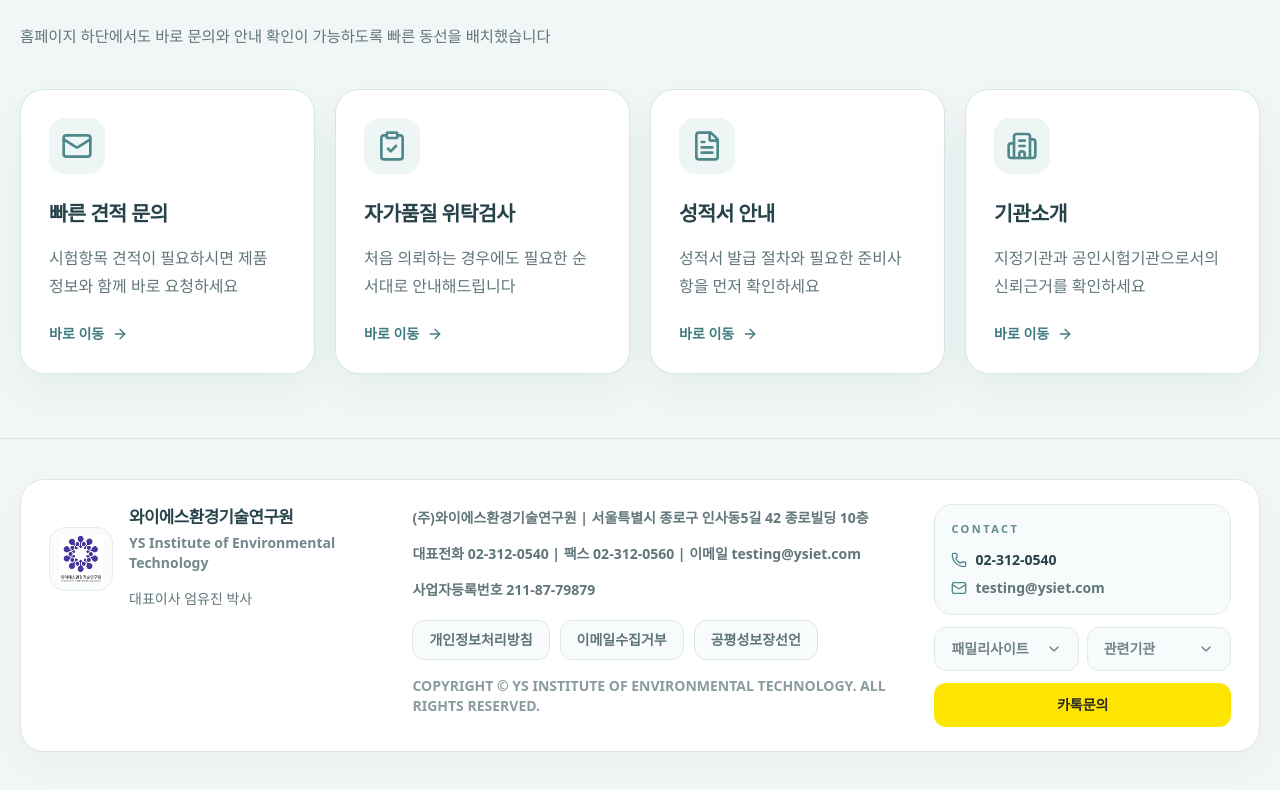
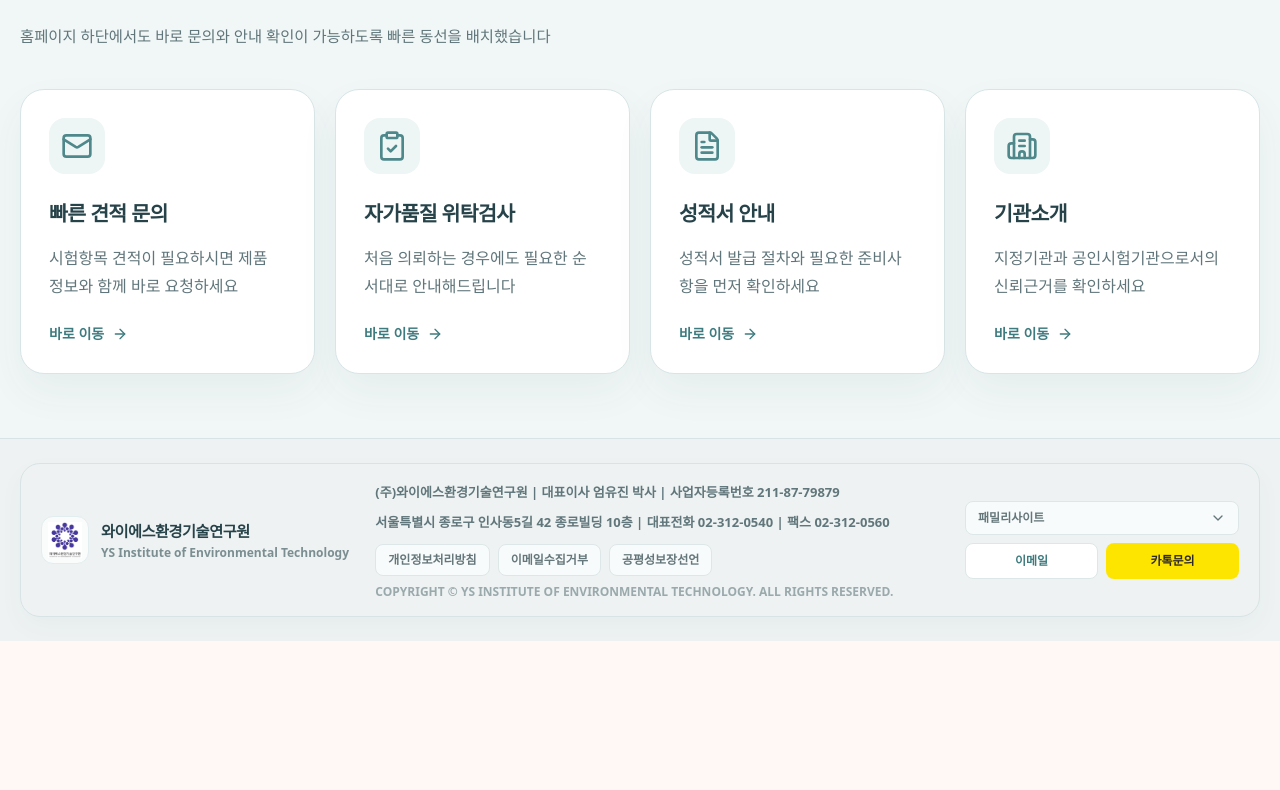
Before and after one commit to YSIET/ysiet-cosmetics-testing, a React (Vite) app: page / in a window 1280 px wide. Shown: the part 7403-8193 px from the top of the page. After the commit the page ends 8044 px from the top, so only its background shows below. Built offline with nearby package versions, Linux system fonts and the light colour scheme.

Commit message:
Update App.jsx

```diff
--- a/src/App.jsx
+++ b/src/App.jsx
@@ -30,7 +30,6 @@ const SECTION = "py-14 lg:py-16";
 const SECTION_TIGHT = "py-12 lg:py-14";
 const BG_WHITE = "bg-[#FAFCFC]";
 const BG_SOFT = "bg-[#F1F7F6]";
-const BG_MIST = "bg-[#EEF5F4]";
 const BG_PANEL = "bg-[#F7FAFA]";
 
 function cx(...classes) {
@@ -524,100 +523,83 @@ function BrandTrustBar() {
 
 function Footer({ showKakao = false }) {
   return (
-    <footer className="border-t border-[#D8E5E7] bg-[#F3F6F6]">
-      <div className="mx-auto max-w-7xl px-5 py-8 lg:py-10">
-        <div className="rounded-[24px] border border-[#DCE7E8] bg-white px-5 py-5 shadow-[0_14px_34px_rgba(36,72,82,0.045)] lg:px-7 lg:py-6">
-          <div className="grid gap-6 lg:grid-cols-[0.95fr_1.45fr_0.85fr] lg:items-start">
-            <div className="flex items-center gap-4">
-              <div className="flex h-16 w-16 shrink-0 items-center justify-center rounded-2xl border border-[#E2EDEF] bg-[#FAFCFC]">
+    <footer className="border-t border-[#D7E3E5] bg-[#EEF2F2]">
+      <div className="mx-auto max-w-7xl px-5 py-6">
+        <div className="rounded-[20px] border border-[#D7E3E5] bg-white/88 px-5 py-4 shadow-[0_10px_26px_rgba(36,72,82,0.035)]">
+          <div className="grid gap-4 lg:grid-cols-[0.86fr_1.55fr_0.74fr] lg:items-center">
+            <div className="flex items-center gap-3">
+              <div className="flex h-12 w-12 shrink-0 items-center justify-center rounded-xl border border-[#E2EDEF] bg-[#FAFCFC]">
                 <img
                   src={YS_LOGO}
                   alt="와이에스환경기술연구원 로고"
-                  className="h-12 w-12 object-contain"
+                  className="h-9 w-9 object-contain"
                 />
               </div>
 
               <div className="min-w-0">
-                <p className="whitespace-nowrap text-[1.05rem] font-black tracking-[-0.03em] text-[#27434A]">
+                <p className="whitespace-nowrap text-[0.95rem] font-black tracking-[-0.03em] text-[#27434A]">
                   와이에스환경기술연구원
                 </p>
-                <p className="mt-1 text-sm font-bold text-[#73878C]">
+                <p className="mt-0.5 text-xs font-bold text-[#7B8E92]">
                   YS Institute of Environmental Technology
-                </p>
-                <p className="mt-3 text-sm leading-7 text-[#60767B]">
-                  대표이사 엄유진 박사
                 </p>
               </div>
             </div>
 
-            <div className="lg:px-2">
-              <div className="space-y-2 text-[14px] leading-7 text-[#60767B]">
+            <div className="space-y-1.5 text-[13px] leading-6 text-[#60767B]">
               <p className="font-bold">
-                  (주)와이에스환경기술연구원 | 서울특별시 종로구 인사동5길 42 종로빌딩 10층
+                (주)와이에스환경기술연구원 | 대표이사 엄유진 박사 | 사업자등록번호 211-87-79879
               </p>
               <p className="font-bold">
-                  대표전화 02-312-0540 | 팩스 02-312-0560 | 이메일 testing@ysiet.com
+                서울특별시 종로구 인사동5길 42 종로빌딩 10층 | 대표전화 02-312-0540 | 팩스 02-312-0560
               </p>
-                <p className="font-bold">
-                  사업자등록번호 211-87-79879
-                </p>
-              </div>
-
-              <div className="mt-4 flex flex-wrap gap-2.5">
+              <div className="flex flex-wrap items-center gap-2 pt-1">
                 {footerPolicyLinks.map((item) => (
                   <a
                     key={item.label}
                     href={item.href}
-                    className="inline-flex h-10 items-center justify-center rounded-xl border border-[#DDE7E8] bg-[#F8FBFB] px-4 text-sm font-black text-[#5F747A] transition hover:border-[#BFD4D7] hover:bg-white hover:text-[#3E7B7F]"
+                    className="inline-flex h-8 items-center justify-center rounded-lg border border-[#DDE7E8] bg-[#F8FBFB] px-3 text-xs font-black text-[#65777B] transition hover:border-[#BFD4D7] hover:bg-white hover:text-[#3E7B7F]"
                   >
                     {item.label}
                   </a>
                 ))}
-              </div>
-
-              <p className="mt-4 text-sm font-bold text-[#8A9CA0]">
+                <span className="text-xs font-bold text-[#9AA9AC]">
                   COPYRIGHT © YS INSTITUTE OF ENVIRONMENTAL TECHNOLOGY. ALL RIGHTS RESERVED.
-              </p>
-            </div>
-
-            <div className="grid gap-3">
-              <div className="rounded-[18px] border border-[#E1EAEB] bg-[#F8FBFB] px-4 py-4">
-                <p className="text-[11px] font-black uppercase tracking-[0.22em] text-[#5E8E90]">
-                  Contact
-                </p>
-                <div className="mt-3 space-y-2 text-sm font-black text-[#27434A]">
-                  <p className="flex items-center gap-2">
-                    <Phone className="h-4 w-4 text-[#4F888B]" />
-                    02-312-0540
-                  </p>
-                  <p className="flex items-center gap-2 text-[#60767B]">
-                    <Mail className="h-4 w-4 text-[#4F888B]" />
-                    testing@ysiet.com
-                  </p>
+                </span>
               </div>
             </div>
 
-              <div className="flex gap-2">
-                <div className="flex h-11 flex-1 items-center justify-between rounded-xl border border-[#E1EAEB] bg-[#F8FBFB] px-4 text-sm font-black text-[#708387]">
+            <div className="grid gap-2">
+              <div className="flex items-center justify-between rounded-lg border border-[#DDE7E8] bg-[#F8FBFB] px-3 py-2 text-xs font-black text-[#65777B]">
                 패밀리사이트
                 <ChevronDown className="h-4 w-4" />
               </div>
-                <div className="flex h-11 flex-1 items-center justify-between rounded-xl border border-[#E1EAEB] bg-[#F8FBFB] px-4 text-sm font-black text-[#708387]">
-                  관련기관
-                  <ChevronDown className="h-4 w-4" />
-                </div>
-              </div>
 
+              <div className="grid grid-cols-2 gap-2">
+                <a
+                  href="mailto:testing@ysiet.com"
+                  className="inline-flex h-9 items-center justify-center rounded-lg border border-[#DDE7E8] bg-white px-3 text-xs font-black text-[#3E7B7F] transition hover:border-[#BFD4D7]"
+                >
+                  이메일
+                </a>
                 {showKakao ? (
                   <a
                     href={KAKAO_URL}
                     target="_blank"
                     rel="noreferrer"
-                  className="inline-flex h-11 items-center justify-center rounded-xl bg-[#FEE500] text-sm font-black text-[#2D2926] transition hover:bg-[#F6D600]"
+                    className="inline-flex h-9 items-center justify-center rounded-lg bg-[#FEE500] px-3 text-xs font-black text-[#2D2926] transition hover:bg-[#F6D600]"
                   >
                     카톡문의
                   </a>
-              ) : null}
+                ) : (
+                  <a
+                    href="tel:02-312-0540"
+                    className="inline-flex h-9 items-center justify-center rounded-lg bg-[#3E7B7F] px-3 text-xs font-black text-white transition hover:bg-[#346A6E]"
+                  >
+                    전화
+                  </a>
+                )}
+              </div>
             </div>
           </div>
         </div>
```
Lines whose indentation alone changed are shown as unchanged.
